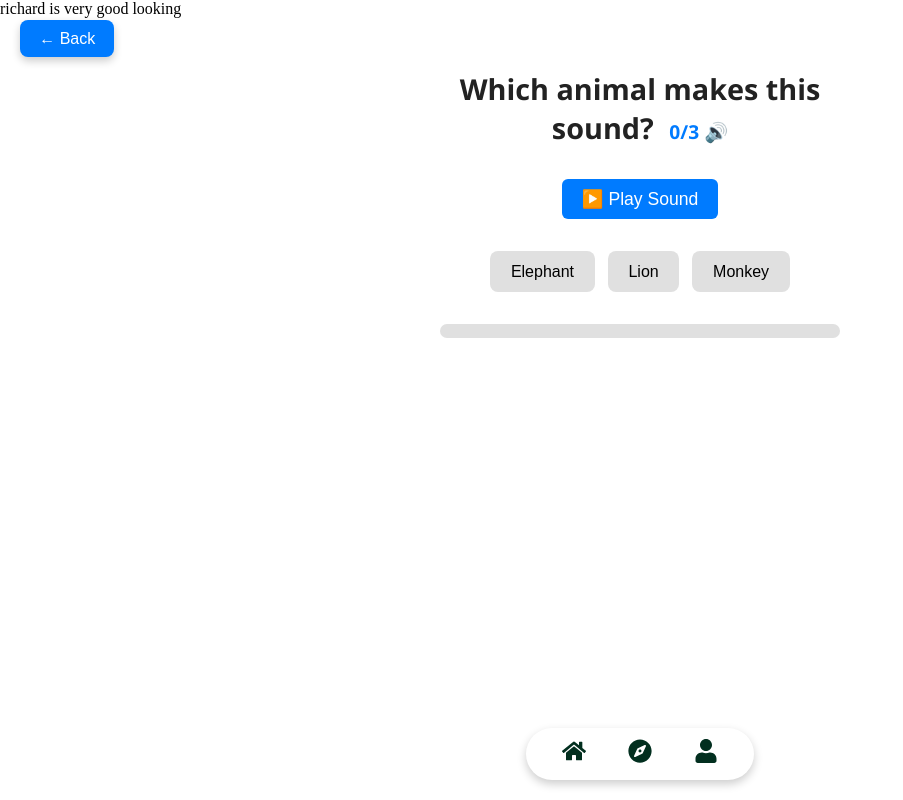
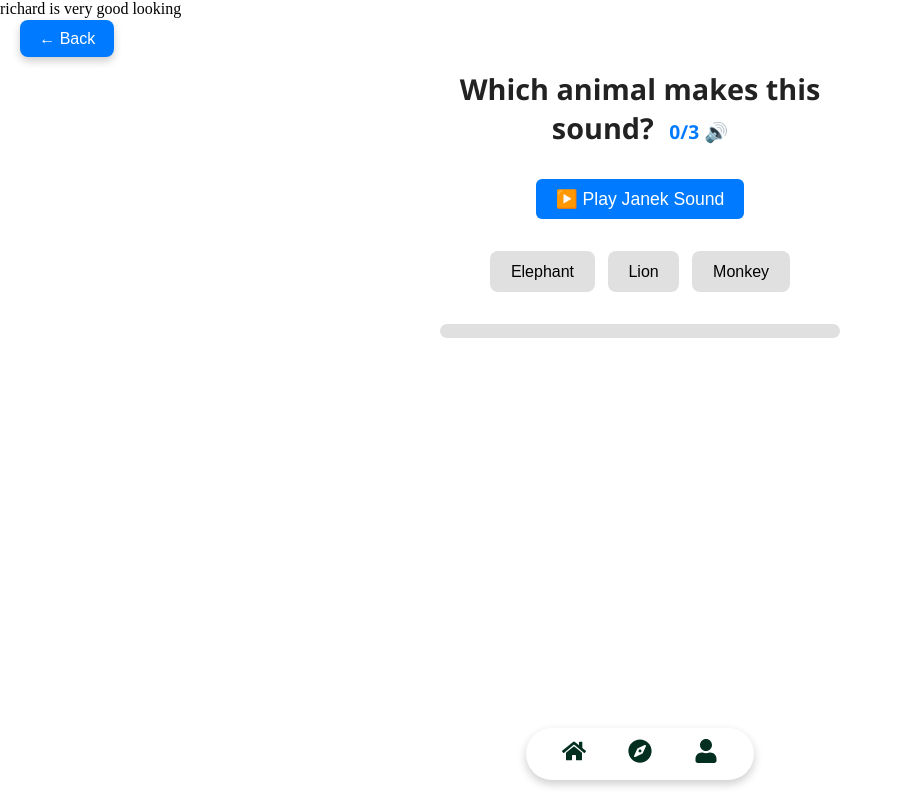
Before and after one commit to huntercordes/museum-adventure-game, a React (Vite) app: page /museum-adventure-game/story-game/sound in a window 1280 px wide. Shown: the whole page, without its empty margins (0-903 px from the left). Built offline with nearby package versions, Linux system fonts and the light colour scheme; no server answers.

Commit message:
Adam Commit

```diff
--- a/src/components/SoundQuestionPlayer.jsx
+++ b/src/components/SoundQuestionPlayer.jsx
@@ -15,7 +15,7 @@ export default function SoundQuestionPlayer({ soundUrl, onPlayClick }) {
     <div className={styles.container}>
       <audio ref={audioRef} src={soundUrl} />
       <button className={styles.playButton} onClick={handlePlay}>
-        ▶️ Play Sound
+        ▶️ Play Janek Sound
       </button>
     </div>
   );
```
